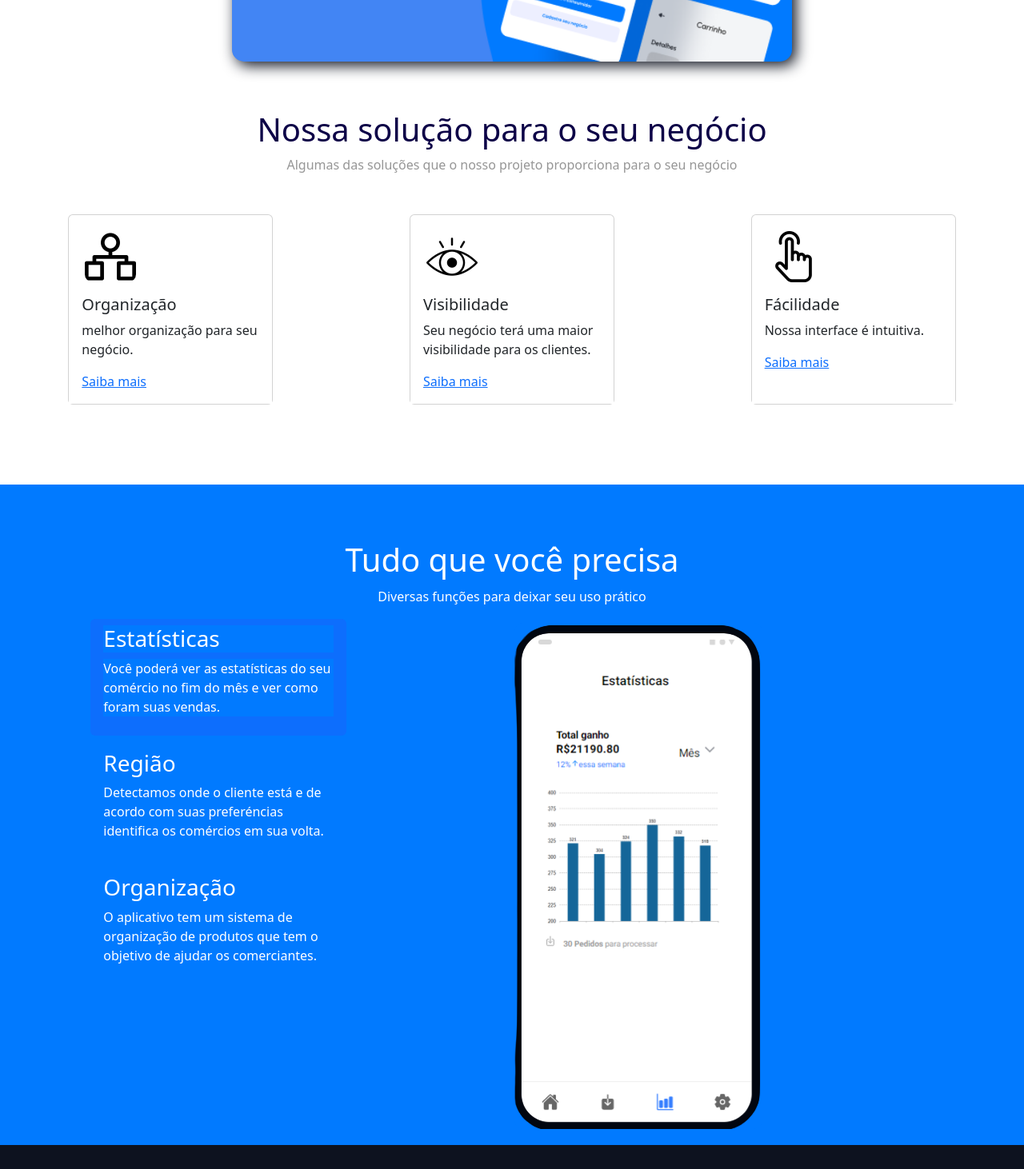
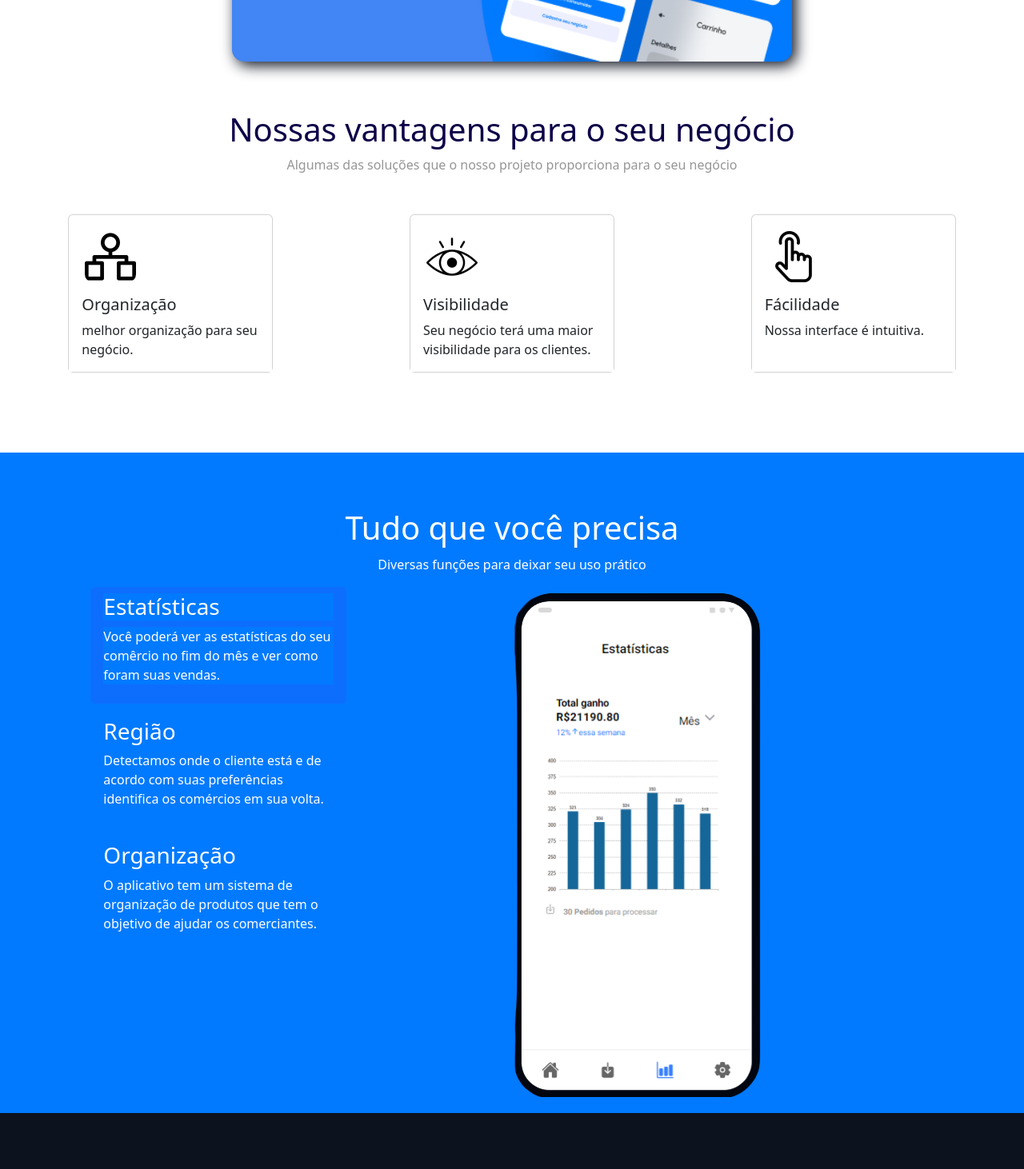
Before and after one commit to AlvarezGui/takout-lp, a Next.js app: page / in a window 1280 px wide. Shown: the part 680-2142 px from the top of the page at 80% size. Built offline with nearby package versions, Linux system fonts and the light colour scheme.

Commit message:
Add files via upload

```diff
--- a/components/como-funciona.jsx
+++ b/components/como-funciona.jsx
@@ -25,12 +25,12 @@ export default function comoFunciona(){
                         <Col sm={3} className="fundoColCF ladinhoTab">
                             <Nav variant="pills" className="flex-column fundoColCF">
                                 <Nav.Item className='fundoColCF'>
-                                    <Nav.Link eventKey="first" href="#IMG1"><h3 className='fundoColCFFunc'>Estatísticas</h3> <p className='fundoColCFFunc'>Você poderá ver as estatísticas do seu comércio no fim do mês e ver como foram suas vendas.</p></Nav.Link>
+                                    <Nav.Link eventKey="first" href="#IMG1"><h3 className='fundoColCFFunc'>Estatísticas</h3> <p className='fundoColCFFunc'>Você poderá ver as estatísticas do seu comêrcio no fim do mês e ver como foram suas vendas.</p></Nav.Link>
 
                                 </Nav.Item>
 
                                 <Nav.Item className='fundoColCF navItemMT'>
-                                    <Nav.Link eventKey="second"><h3 className='fundoColCFFunc'>Região</h3> <p className='fundoColCFFunc'>Detectamos onde o cliente está e de acordo com suas preferéncias identifica os comércios em sua volta.</p></Nav.Link>
+                                    <Nav.Link eventKey="second"><h3 className='fundoColCFFunc'>Região</h3> <p className='fundoColCFFunc'>Detectamos onde o cliente está e de acordo com suas preferências identifica os comércios em sua volta.</p></Nav.Link>
                                 </Nav.Item>
 
                                 <Nav.Item className='fundoColCF navItemMT'>
--- a/components/footer.jsx
+++ b/components/footer.jsx
@@ -1,6 +1,6 @@
 import React from "react";
 import Image from 'react-bootstrap/Image';
-import { FaFacebookF , FaTwitter , FaInstagram , FaArrowRight } from 'react-icons/fa'
+import { FaTwitter , FaInstagram , FaArrowRight } from 'react-icons/fa'
 
 export default function footer(){
     return(
@@ -12,7 +12,7 @@ export default function footer(){
       <div class="row py-4">
         <div class="col-lg-4 col-md-6 mb-4 mb-lg-0"><img src="/Takout.png" alt="" width="100" class="mb-3"></img>
 
-          <p className="font-italic text-light">Takout é uma startup feita por 8 alunos do ensino médio com a idéia de ajudar pequenos empreendedores com seus negócios.</p>
+          <p className="font-italic text-light">Takout é uma startup feita por 8 alunos do ensino médio com a ideia de ajudar pequenos empreendedores com seus negócios.</p>
 
           <ul class="list-inline mt-4">
             <li class="list-inline-item"><a href="#" target="_blank" title="twitter"><FaTwitter /></a></li>
--- a/components/solucao.jsx
+++ b/components/solucao.jsx
@@ -11,7 +11,7 @@ export default function solucao(){
 
                 {/* titulo */}
                 <div className="tituloSolu" id='solucao'>
-                    <h1>Nossa solução para o seu negócio</h1>
+                    <h1>Nossas vantagens para o seu negócio</h1>
                     <p> Algumas das soluções que o nosso projeto proporciona para o seu negócio</p>
                 </div>
 
@@ -28,7 +28,6 @@ export default function solucao(){
                                 <Card.Text className="cardSoluFundo">
                                 melhor organização para seu negócio.
                                 </Card.Text>
-                                <a variant="primary" className="cardSoluFundo">Saiba mais</a>
                             </Card.Body>
                         </Card>
 
@@ -43,7 +42,6 @@ export default function solucao(){
                                 <Card.Text className="cardSoluFundo">
                             Seu negócio terá uma maior visibilidade para os clientes.
                                 </Card.Text>
-                                <a variant="primary" className="cardSoluFundo">Saiba mais</a>
                             </Card.Body>
                         </Card>
 
@@ -58,7 +56,6 @@ export default function solucao(){
                                 <Card.Text className="cardSoluFundo">
                             Nossa interface é intuitiva.
                                 </Card.Text>
-                                <a variant="primary" className="cardSoluFundo">Saiba mais</a>
                             </Card.Body>
                         </Card>
 
```
